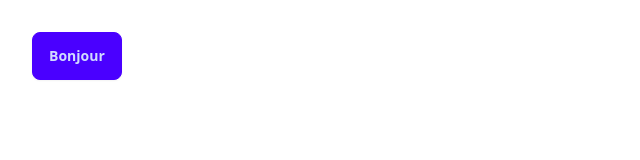
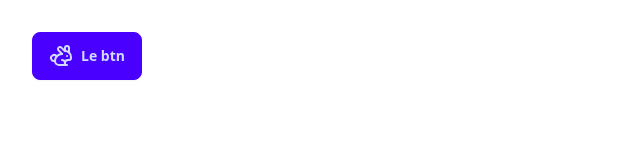
Before and after one commit to chainstrument/rea, a React (Vite) app: page / in a window 1280 px wide. Shown: the top 160 px of the page, without its empty margins (0-640 px from the left). Built offline with nearby package versions, Linux system fonts and the light colour scheme.

Commit message:
add lucid

```diff
--- a/package.json
+++ b/package.json
@@ -10,6 +10,7 @@
     "preview": "vite preview"
   },
   "dependencies": {
+    "lucide-react": "^0.439.0",
     "react": "^18.3.1",
     "react-dom": "^18.3.1"
   },
--- a/src/components/Components.jsx
+++ b/src/components/Components.jsx
@@ -1,13 +1,16 @@
+import { Rabbit } from 'lucide-react'
 import React from 'react'
 
 function Button (props ){
     console.log(props)
-    return <button className={'btn btn-primary ' + props.className}>{props.name}</button>
+    return <button className={'btn btn-primary ' + props.className}>{props.children}</button>
 }
 
 export default function Components   ()   {
   return <div className='flex flex-col items-start gap-4'>
-        <Button className="btn-xl" name={"Bonjour"}/>
+        <Button className="btn-xl" >
+            <Rabbit size={24} />
+            Le btn</Button>
 
   </div>
 
```
Also changed, not shown: 1 other file (tests, documents, lock files or other folders).
